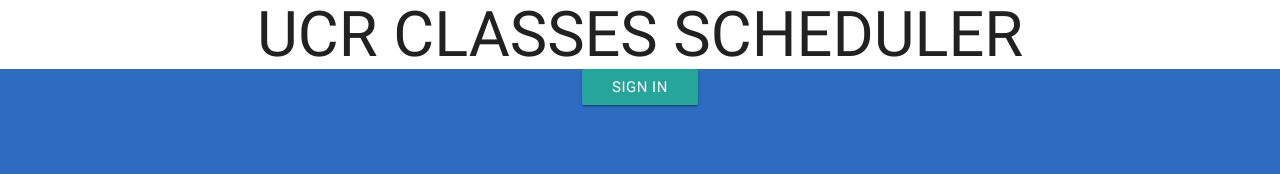
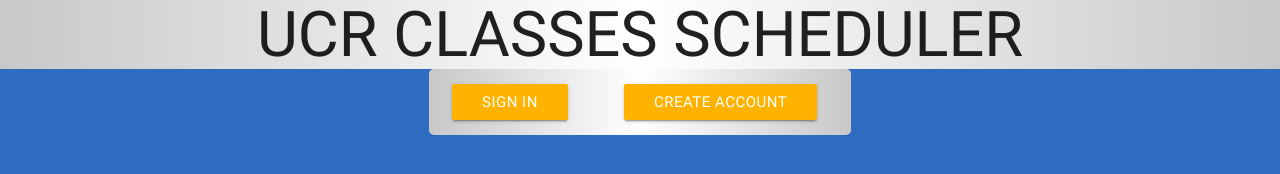
Before and after one commit to markasfour/UCRClasses, a plain HTML site: page index.html in a window 1280 px wide. Drawn offline with nearby package versions, Linux system fonts and the light colour scheme.

Commit message:
added some styling

```diff
--- a/css/main.css
+++ b/css/main.css
@@ -8,12 +8,21 @@
 
 #header {
     background-color: #FFFFFF;
+    background-image: linear-gradient(to right, rgba(200, 200, 200, 1), rgba(255, 255, 255, .5), rgba(200, 200, 200, 1));
     text-align: center;
     height: 20%;
 }
 
 #sign_in_page {
     text-align: center;
+}
+
+#sign_in_panel {
+    width: 33%;
+    margin: auto;
+    background-color: #FFFFFF;
+    background-image: linear-gradient(to right, rgba(200, 200, 200, 1), rgba(255, 255, 255, .5), rgba(200, 200, 200, 1));
+    border-radius: 5px;
 }
 
 #search_page {
@@ -36,6 +45,7 @@
     top: 0;
     left: 0;
     background-color: #FFFFFF;
+    background-image: linear-gradient(to right, rgba(200, 200, 200, 1), rgba(255, 255, 255, 1), rgba(255, 255, 255, 1));
     overflow-x: hidden;
     padding-top: 60px;
     transition: 0.5s;
--- a/index.html
+++ b/index.html
@@ -15,7 +15,14 @@
             <div id="header">
                 <h1 text-align="center" style="margin: 0">UCR CLASSES SCHEDULER</h1>
             </div>
-            <a href="search.html" class="waves-effect waves-light btn">Sign In</a>
+            <div id="sign_in_panel">
+                <table class="centered">
+                    <tr>
+                        <td><a href="search.html" class="waves-effect waves-light amber darken-1 btn">Sign In</a></td>
+                        <td><a class="waves-effect waves-light amber darken-1 btn">Create Account</a></td>
+                    </tr>
+                </table>
+            </div>
         </div>
 
         <script type="text/javascript" src="https://code.jquery.com/jquery-2.1.1.min.js"></script>
```
